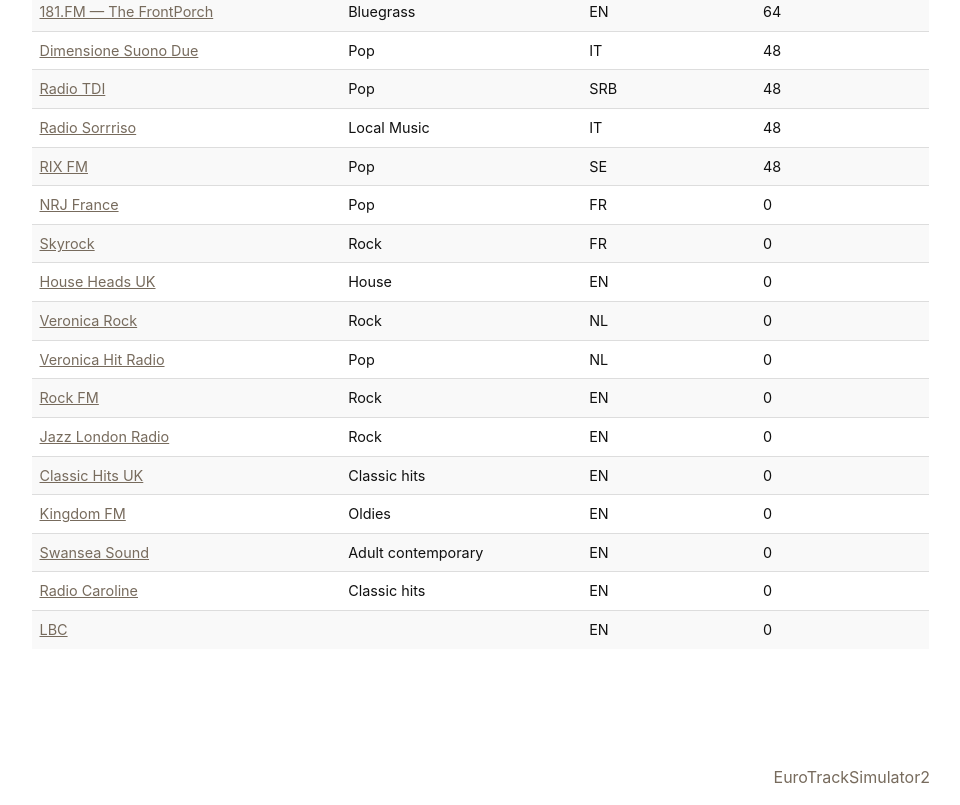
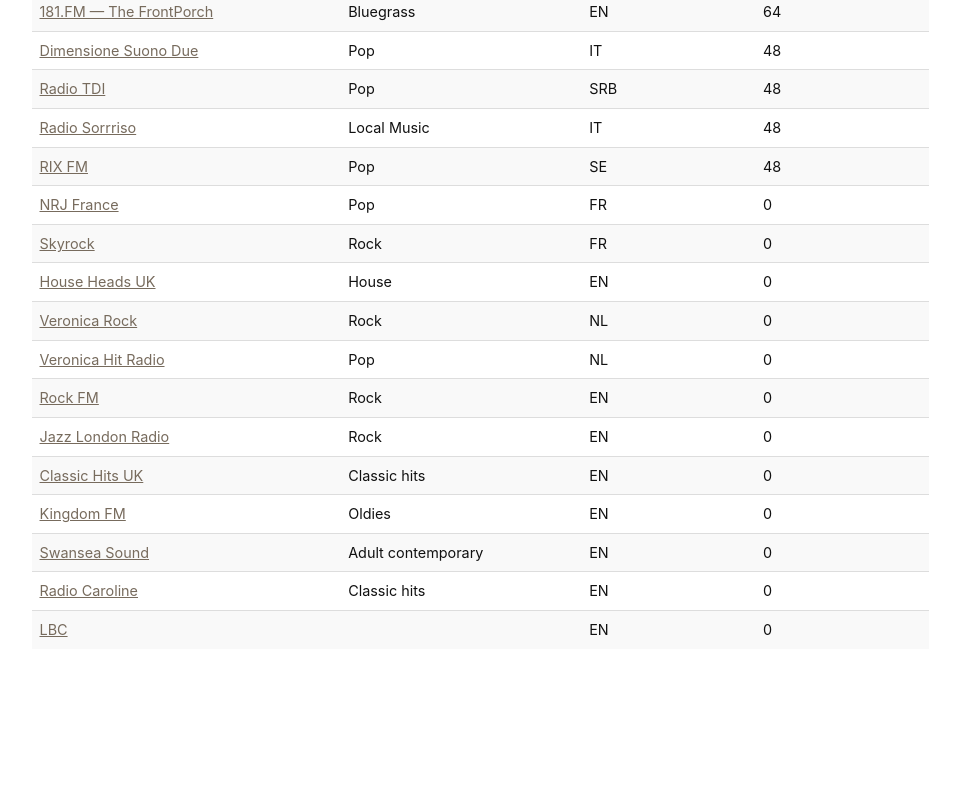
Before and after one commit to ets2radio/ets2radio.github.io, a plain HTML site: page index.html in a window 1280 px wide. Shown: the part 10065-10870 px from the top of the page, without its empty margins (160-1120 px from the left). After the commit the page ends 10846 px from the top, so only its background shows below. Drawn offline with Linux system fonts and the light colour scheme.

Commit message:
Update index.html

```diff
--- a/index.html
+++ b/index.html
@@ -635,7 +635,7 @@
 
 					<div class="copyright show">
 
-				<a href="https://eurotrucksimulator2.com/" style="margin-right: 120px;">EuroTrackSimulator2</a>
+				<p></p>
 			</div>
 			</div>
 </footer>
```
